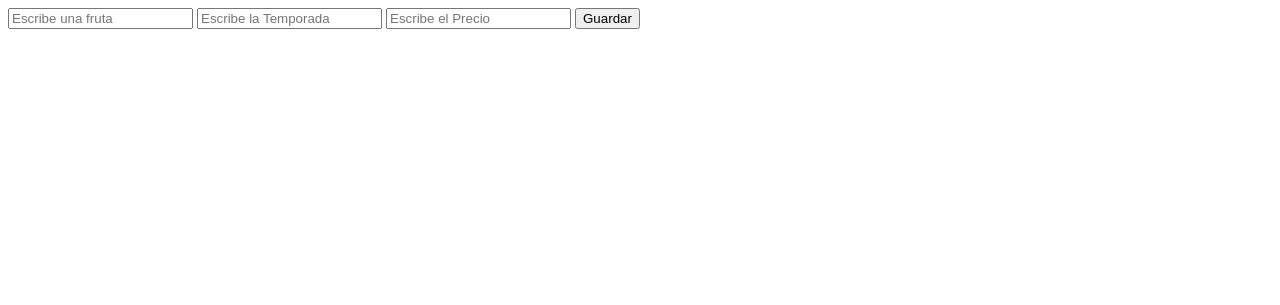
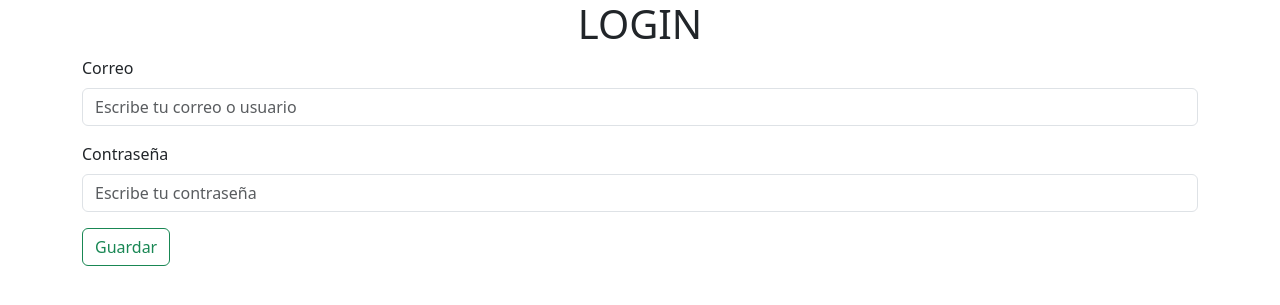
Before and after one commit to PabloGit12/Dashboards, a Flask app: page / in a window 1280 px wide. Shown: the top 305 px of the page. Run offline with Flask 3, Linux system fonts and the light colour scheme; some libraries are stand-ins or nearby versions.

Commit message:
realizacion de login pura carcasa

```diff
--- a/Proyecto/templates/index.html
+++ b/Proyecto/templates/index.html
@@ -3,14 +3,26 @@
 <head>
     <meta charset="UTF-8">
     <meta name="viewport" content="width=device-width, initial-scale=1.0">
+    <link href="https://cdn.jsdelivr.net/npm/bootstrap@5.3.2/dist/css/bootstrap.min.css" rel="stylesheet" integrity="sha384-T3c6CoIi6uLrA9TneNEoa7RxnatzjcDSCmG1MXxSR1GAsXEV/Dwwykc2MPK8M2HN" crossorigin="anonymous">
+    <center><h1>LOGIN</h1> </center>
     <title>Login</title>
 </head>
 <body>
-    <form action="">
-        <input type="text" name="txtNombre" placeholder="Escribe una fruta">
-        <input type="text" name="txtCorreo" placeholder="Escribe la Temporada">
-        <input type="text" name="txtContraseña" placeholder="Escribe el Precio">
-        <button type="submit">Guardar</button>
-    </form>
+    <div class="container">
+
+    <div class="mb-3">
+        <label for="formGroupExampleInput" class="form-label">Correo</label>
+        <input type="text" class="form-control" id="formGroupExampleInput" placeholder="Escribe tu correo o usuario">
+      </div>
+      <div class="mb-3">
+        <label for="formGroupExampleInput2" class="form-label">Contraseña</label>
+        <input type="text" class="form-control" id="formGroupExampleInput2" placeholder="Escribe tu contraseña">
+      </div>
+      <button type="button" class="btn btn-outline-success">Guardar</button>
+    </div>
+
+
+
+    <script src="https://cdn.jsdelivr.net/npm/bootstrap@5.3.2/dist/js/bootstrap.bundle.min.js" integrity="sha384-C6RzsynM9kWDrMNeT87bh95OGNyZPhcTNXj1NW7RuBCsyN/o0jlpcV8Qyq46cDfL" crossorigin="anonymous"></script>
 </body>
 </html>
```
